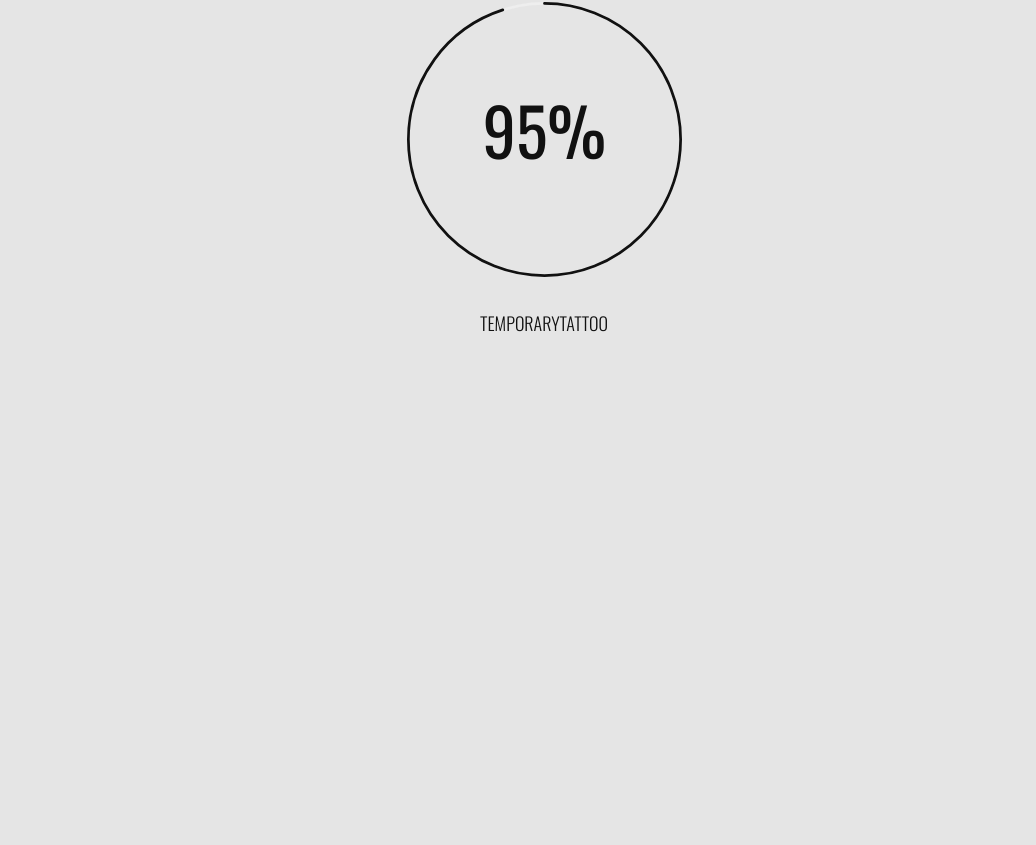
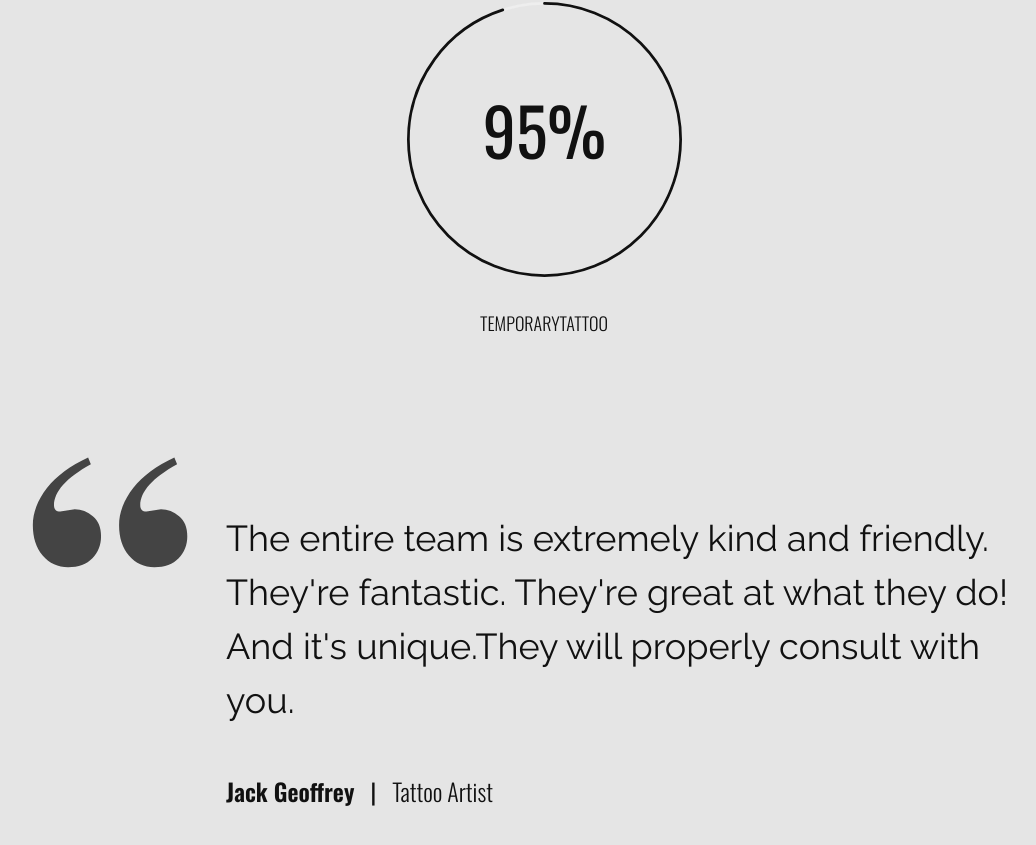
Before and after one commit to JacekLiman/tattoo-website, a React (Vite) app: page / in a window 1280 px wide. Shown: the part 3143-3988 px from the top of the page, without its empty margins (96-1132 px from the left). Before the commit the page ends 3600 px from the top, so only its background shows below. Built offline with nearby package versions, Linux system fonts and the light colour scheme; a web font is replaced by a local one.

Commit message:
add Testimonial component

```diff
--- a/src/App.tsx
+++ b/src/App.tsx
@@ -3,6 +3,7 @@ import GallerySection from "./components/GallerySection";
 import Header from "./components/Header";
 import Hero from "./components/Hero";
 import Skills from "./components/Skills";
+import Testimonial from "./components/Testimonial";
 
 function App() {
   return (
@@ -12,6 +13,7 @@ function App() {
       <About />
       <GallerySection />
       <Skills />
+      <Testimonial/>
     </div>
   );
 }
--- /dev/null
+++ b/src/components/Testimonial.tsx
@@ -0,0 +1,41 @@
+import { testimonialData } from "../data";
+import { Swiper, SwiperSlide } from "swiper/react";
+import "swiper/css";
+import "swiper/css/navigation";
+
+const Testimonial = () => {
+  return (
+    <section className="py-[40px] lg:pb-[160px] lg:pt-0">
+      <div className="container mx-auto">
+        <div>
+          <Swiper>
+            {testimonialData.map((slide, idx) => {
+              const { quoteImg, message, name, occupation } = slide;
+              return (
+                <SwiperSlide key={idx}>
+                  <div className="max-w-[1200px] flex flex-col items-center lg:flex-row lg:items-start gap-x-[38px]">
+                    <div>
+                      <img src={quoteImg} alt="" />
+                    </div>
+                    <div className="flex-1 mt-[30px] lg:mt-[54px]">
+                      <h2 className="text-2xl lg:text-[36px] leading-normal mb-6 lg:mb-12">
+                        {message}
+                      </h2>
+                      <div className="flex items-center text-xl lg:text-2xl font-primary">
+                        <p className="font-semibold">{name}</p>
+                        <span className="mx-4">|</span>
+                        <p className="font-light">{occupation}</p>
+                      </div>
+                    </div>
+                  </div>
+                </SwiperSlide>
+              );
+            })}
+          </Swiper>
+        </div>
+      </div>
+    </section>
+  );
+};
+
+export default Testimonial;
```
Also changed, not shown: src/assets/img/testimonial/quote.svg.
